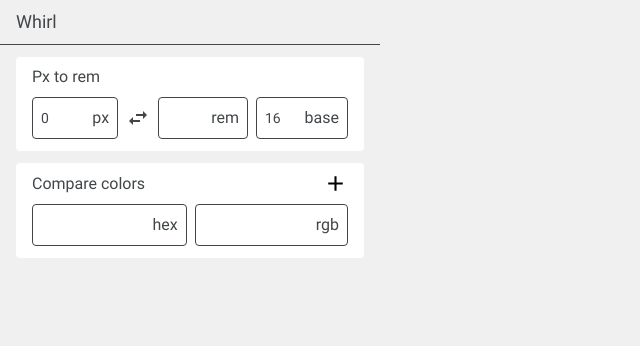
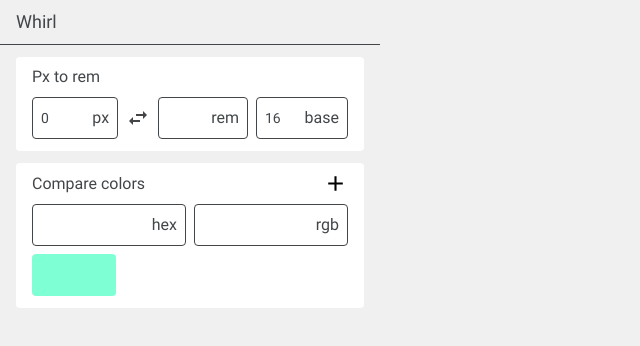
Before and after one commit to nickxgrom/whirl, a React (Vite) app: page / in a window 1280 px wide. Shown: the top 346 px of the page, without its empty margins (0-640 px from the left). Built offline with nearby package versions, Linux system fonts and the light colour scheme.

Commit message:
update(src/components/CompareColors.jsx): style WhInput.jsx, add colorBar draft

```diff
--- a/src/components/CompareColors.jsx
+++ b/src/components/CompareColors.jsx
@@ -70,6 +70,7 @@
 
     const inputs = Object.keys(colors).map(key =>
         <WhInput
+            className="color-input"
             key={colors[key].id}
             appendText={colors[key].type}
             value={colors[key].value}
@@ -91,8 +92,16 @@
                     <img src="../../public/plus.svg" width="25"/>
                 </div>
             </div>
-            <div className="flex gap-2">
+            <div className="flex flex-wrap gap-2">
                 {inputs}
+            </div>
+            <div className="color-bar">
+                { Object.values(colors).map(color => (
+                    <div
+                        className="color-block"
+                        key={color.id}
+                    />
+                )) }
             </div>
         </div>
     )
--- a/src/components/shared/input/WhInput.jsx
+++ b/src/components/shared/input/WhInput.jsx
@@ -1,7 +1,7 @@
 import PropTypes from "prop-types"
 import classes from "./style.module.css"
 
-function WhInput({type = "text", appendText, value, onChange, copy, close, onClose}) {
+function WhInput({type = "text", appendText, value, onChange, copy, close, onClose, className}) {
     function handleCopyClick() {
         navigator.clipboard.writeText(value)
     }
@@ -22,7 +22,7 @@
     }
 
     return (
-        <div className={classes.WhInput}>
+        <div className={`${classes.WhInput} ${className || ''}`}>
             { close &&
                 <div
                     onClick={onClose}
--- a/src/styles/index.css
+++ b/src/styles/index.css
@@ -65,6 +65,26 @@
     }
 }
 
+.color-input {
+    flex-basis: calc(50% - .25rem);
+}
+
+.color-bar {
+    @apply
+    mt-2
+    flex;
+
+    .color-block {
+        @apply
+        first:rounded-l
+        last:rounded-r;
+
+        width: 42px;
+        height: 42px;
+        background: aquamarine;
+    }
+}
+
 .section-card {
     @apply
     bg-wh-card-bg
```
